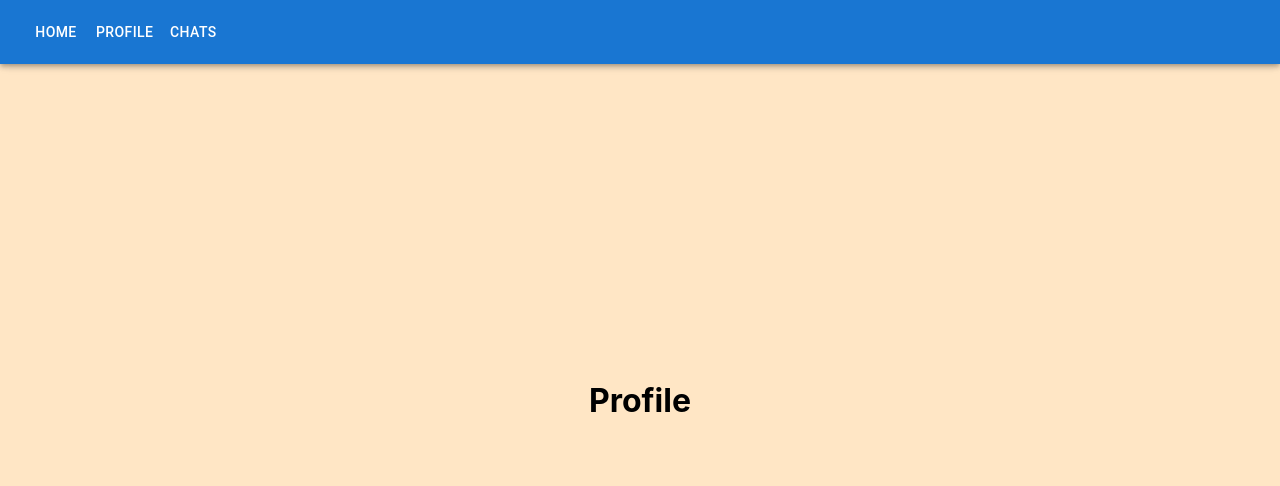
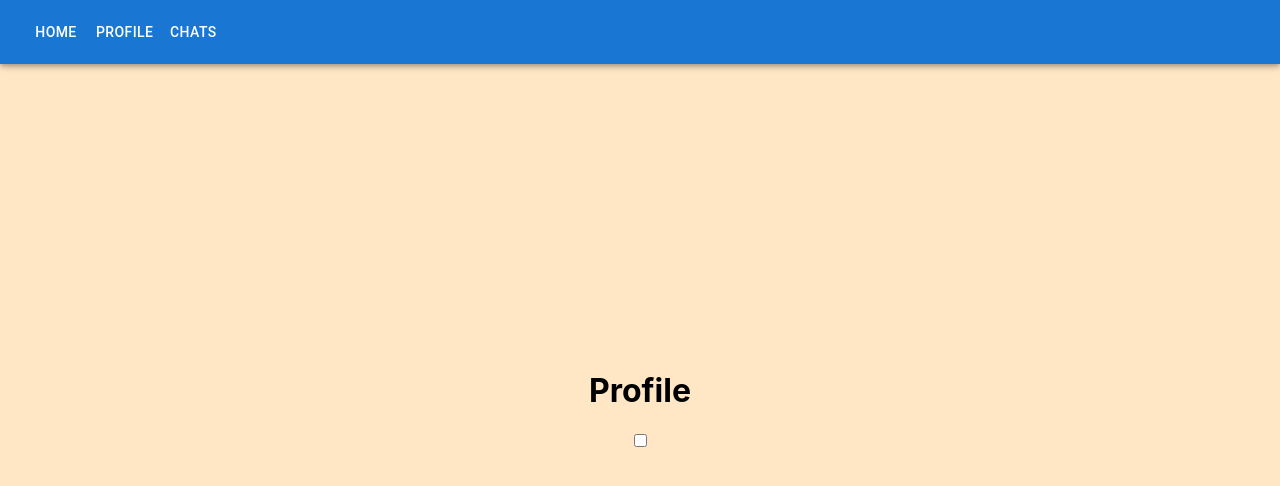
Before and after one commit to kihhmaster/React, a React (Create React App) app in the folder lesson_1/: page /profile in a window 1280 px wide. Shown: the top 486 px of the page. Built offline with nearby package versions, Linux system fonts and the light colour scheme.

Commit message:
Lesson_5 finished

```diff
--- a/lesson_1/package.json
+++ b/lesson_1/package.json
@@ -11,11 +11,14 @@
     "@testing-library/jest-dom": "^5.15.1",
     "@testing-library/react": "^11.2.7",
     "@testing-library/user-event": "^12.8.3",
+    "nanoid": "^3.1.30",
     "prop-types": "^15.7.2",
     "react": "^17.0.2",
     "react-dom": "^17.0.2",
+    "react-redux": "^7.2.6",
     "react-router-dom": "^5.3.0",
     "react-scripts": "4.0.3",
+    "redux": "^4.1.2",
     "styled-components": "^5.3.3",
     "web-vitals": "^1.1.2"
   },
--- a/lesson_1/src/App.js
+++ b/lesson_1/src/App.js
@@ -1,29 +1,15 @@
 import './App.css';
 // import Message from './Message.js';
 import { BrowserRouter, Switch, Route, Link } from "react-router-dom";
-import React, {useEffect, useState} from 'react';
+import React from 'react';
 import { Toolbar, Button, AppBar } from '@mui/material';
 
 import { Profile } from  "./routes/Profile";
 import { Home } from  "./routes/Home";
 import { Chats } from  "./routes/Chats";
 
+
 function App(props) {
-  const [state, setState] = useState([])
-
-  useEffect(() => {
-    console.log('update');
-  })
-
-  useEffect(() => {
-    console.log('mount');
-  }, [])
-
-  useEffect(() => {
-    console.log('update state', state);
-  }, [state])
-
-
 
   return (
 				<div className="App">
@@ -33,7 +19,6 @@ function App(props) {
 							setState(users);
 						}}
 					/> */}
-
 					<BrowserRouter>
 						<div className="top__line">
 							<AppBar>
--- a/lesson_1/src/index.js
+++ b/lesson_1/src/index.js
@@ -3,7 +3,8 @@ import ReactDOM from 'react-dom';
 import './index.css';
 import App from './App';
 import reportWebVitals from './reportWebVitals';
-
+import { Provider } from "react-redux";
+import { store } from "./store"
 // const CounterView = (props) => {
 // 	return <div>
 // 		<div>
@@ -83,7 +84,10 @@ import reportWebVitals from './reportWebVitals';
 
 ReactDOM.render(
   <React.StrictMode>
-		<App/>
+		<Provider store={store}>
+			<App/>
+		</Provider>
+
   </React.StrictMode>,
   document.getElementById('root')
 );
--- a/lesson_1/src/routes/Profile/index.js
+++ b/lesson_1/src/routes/Profile/index.js
@@ -1,7 +1,20 @@
+import { useSelector, useDispatch } from "react-redux"
+import { TOGGEL_SHOW_PROFILE } from "../../store/profile/action"
 export const Profile = () => {
+	const dispatch = useDispatch();
+	const isShow = useSelector((state) => state.isShow);
 	return (
 		<div>
 			<h1>Profile</h1>
+			<input
+				type="checkbox"
+				checked={isShow}
+				onChange={() => {
+					dispatch({
+						type: TOGGEL_SHOW_PROFILE
+					})
+				}}
+			></input>
 		</div>
 	)
 }
--- /dev/null
+++ b/lesson_1/src/store/index.js
@@ -0,0 +1,8 @@
+import { createStore } from 'redux'
+import { profileReducer } from './profile/reducer'
+
+ export const store = createStore(
+   profileReducer,
+   window.__REDUX_DEVTOOLS_EXTENSION__ &&
+     window.__REDUX_DEVTOOLS_EXTENSION__()
+ );
--- /dev/null
+++ b/lesson_1/src/store/profile/action.js
@@ -0,0 +1 @@
+export const TOGGEL_SHOW_PROFILE = "TOGGEL_SHOW_PROFILE";
--- /dev/null
+++ b/lesson_1/src/store/profile/reducer.js
@@ -0,0 +1,20 @@
+import { TOGGEL_SHOW_PROFILE } from "./action";
+
+const inishialValue = {
+	isShow: false,
+}
+
+export const profileReducer = ( state = inishialValue, action ) => {
+
+	switch (action.type) {
+		case TOGGEL_SHOW_PROFILE: {
+			return {
+				isShow: !state.isShow,
+			}
+		}
+		default: {
+			return state;
+		}
+
+	}
+}
```
Also changed, not shown: 1 other file (tests, documents, lock files or other folders). Lines whose indentation alone changed are shown as unchanged.
